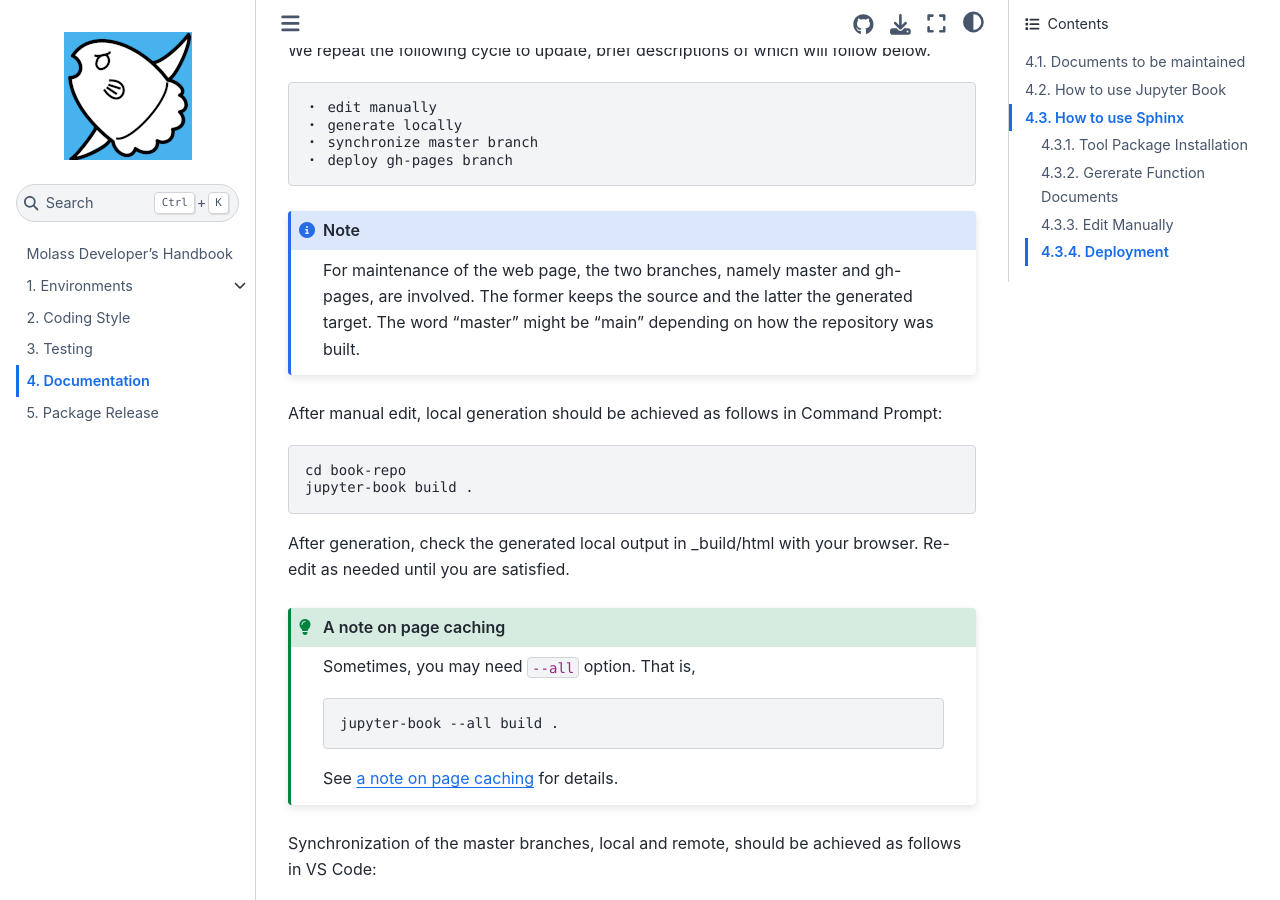
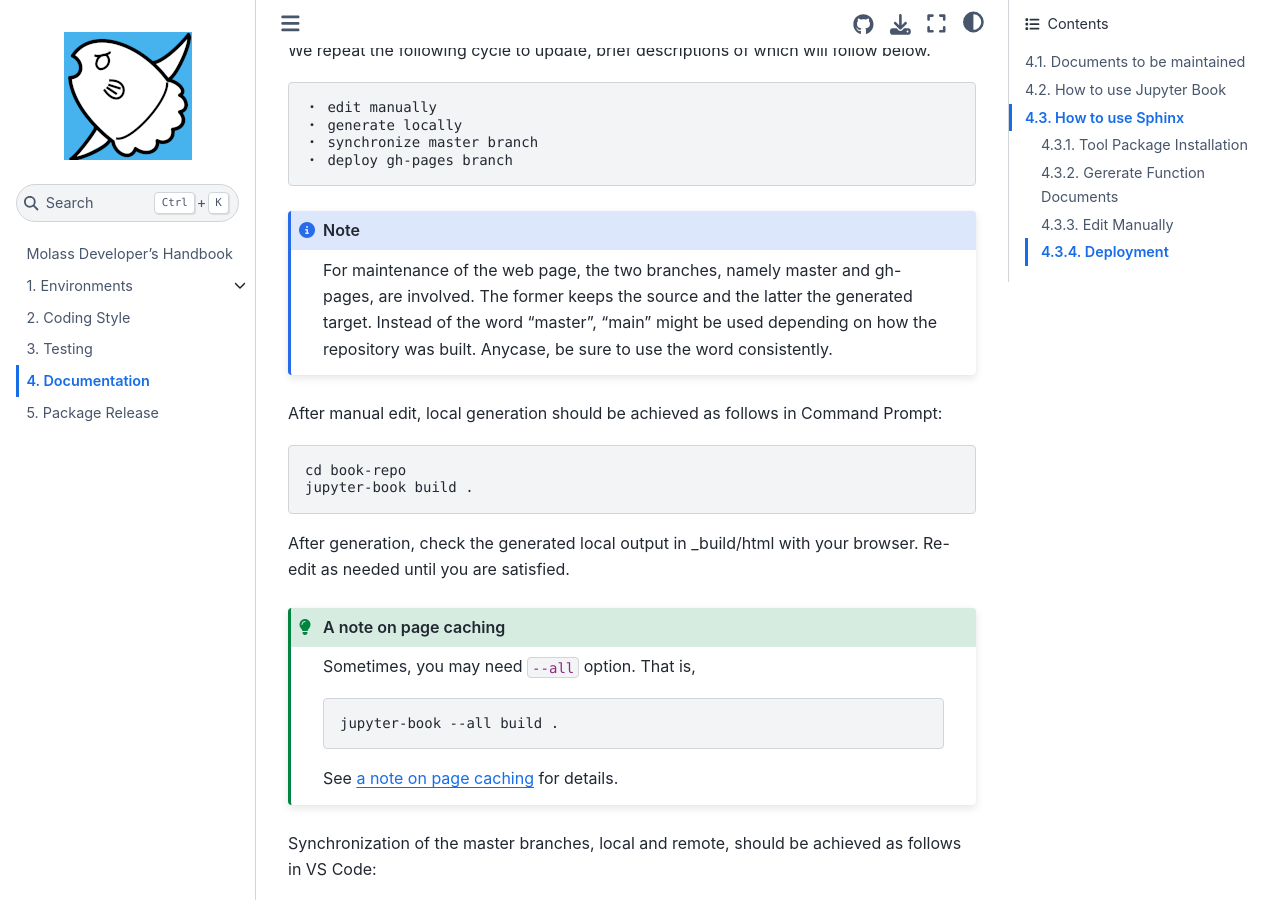
Before and after one commit to biosaxs-dev/molass-develop, a Jupyter Book: the page built from chapters/07/documentation.md, in a window 1280 px wide and 900 px high, scrolled down 2176 px. Built offline with Jupyter Book 1.0.4 settings and Sphinx 7.4.7 and the Sphinx Book theme 1.1.4, drawn with Linux system fonts in a browser that asks for light colours.

Commit message:
update for better wording

````diff
--- a/chapters/07/documentation.md
+++ b/chapters/07/documentation.md
@@ -74,7 +74,7 @@
     ・ deploy gh-pages branch
 
 ```{note}
-For maintenance of the web page, the two branches, namely master and gh-pages, are involved. The former keeps the source and the latter the generated target. The word "master" might be "main" depending on how the repository was built.
+For maintenance of the web page, the two branches, namely master and gh-pages, are involved. The former keeps the source and the latter the generated target. Instead of the word "master", "main" might be used depending on how the repository was built. Anycase, be sure to use the word consistently.
 ```
 
 After manual edit, local generation should be achieved as follows in Command Prompt:
````
